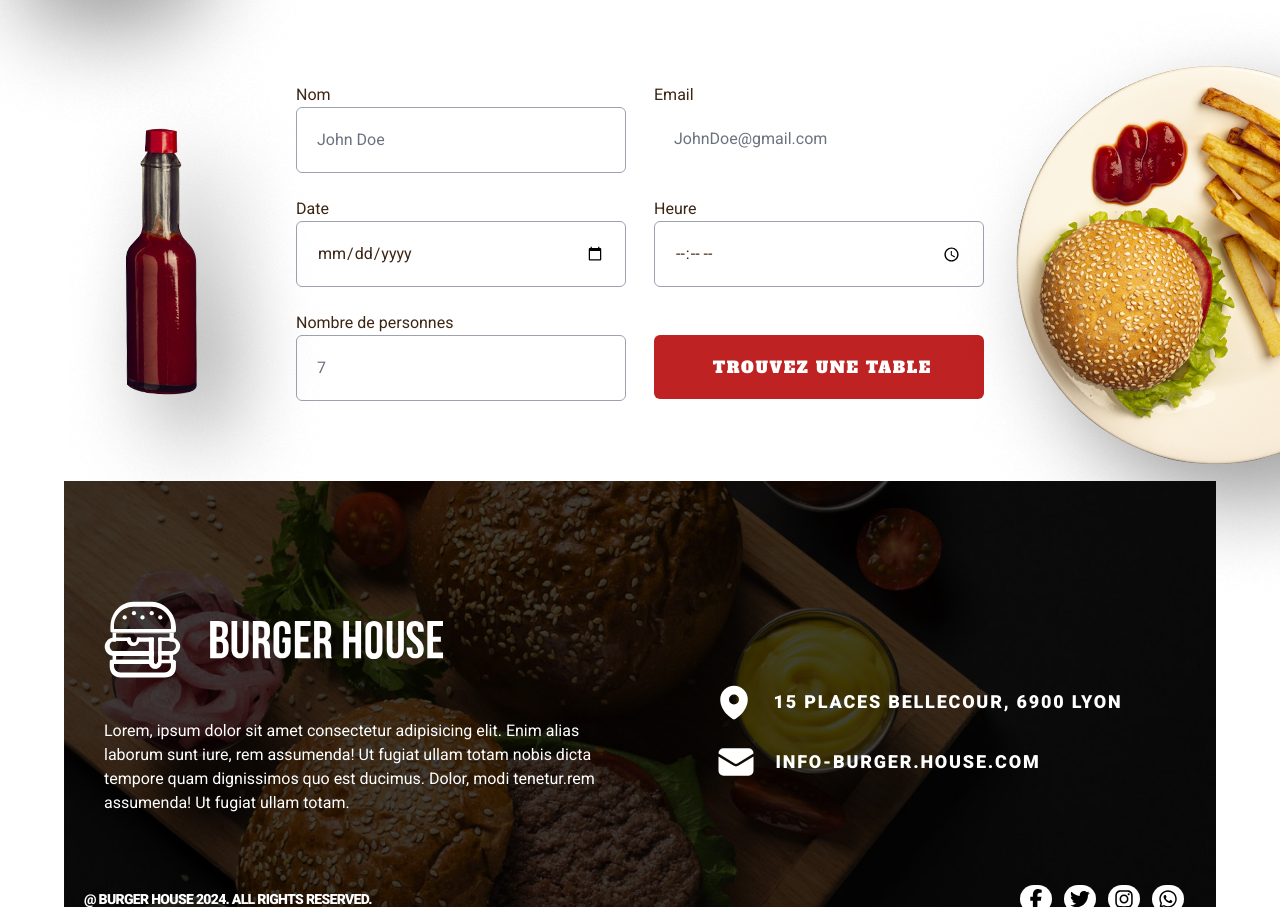
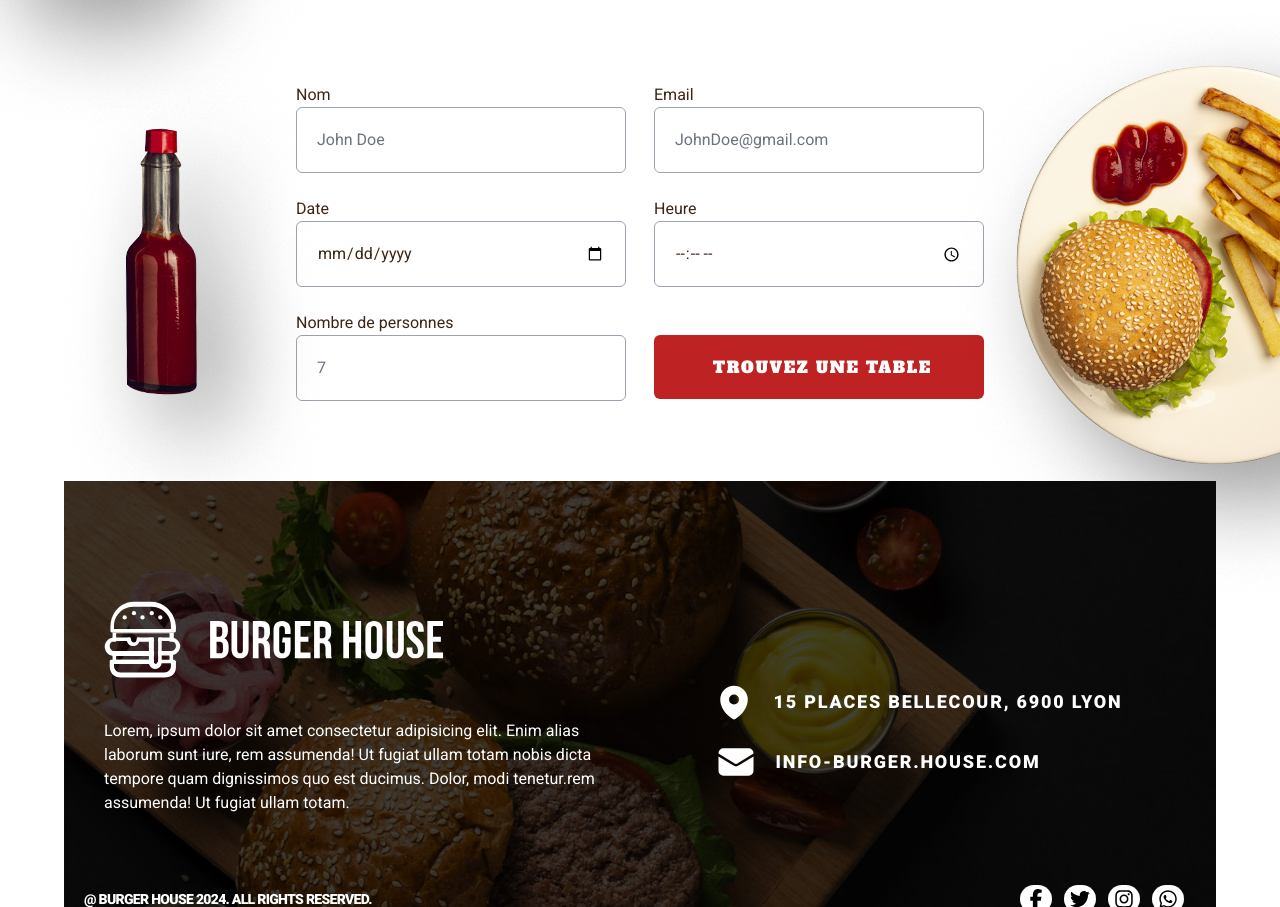
Before and after one commit to vanparfait/Landing-BurgerHouseReact, a React (Vite) app: page / in a window 1280 px wide. Shown: the part 2690-3597 px from the top of the page. Built offline with nearby package versions, Linux system fonts and the light colour scheme.

Commit message:
rectification de l'input email dans le composant Booking

```diff
--- a/src/components/marketing/pageSections/Booking.jsx
+++ b/src/components/marketing/pageSections/Booking.jsx
@@ -53,7 +53,7 @@ const Booking = () => {
                 name="mail"
                 id="mail"
                 autoComplete="off"
-                className="focus:ring-primary focus:border-primary focus:border block w-full border-gray-400 rounded-md p-5"
+                className="focus:ring-primary focus:border-primary border focus:border block w-full border-gray-400 rounded-md p-5"
                 placeholder="JohnDoe@gmail.com"
               />
             </div>
```
